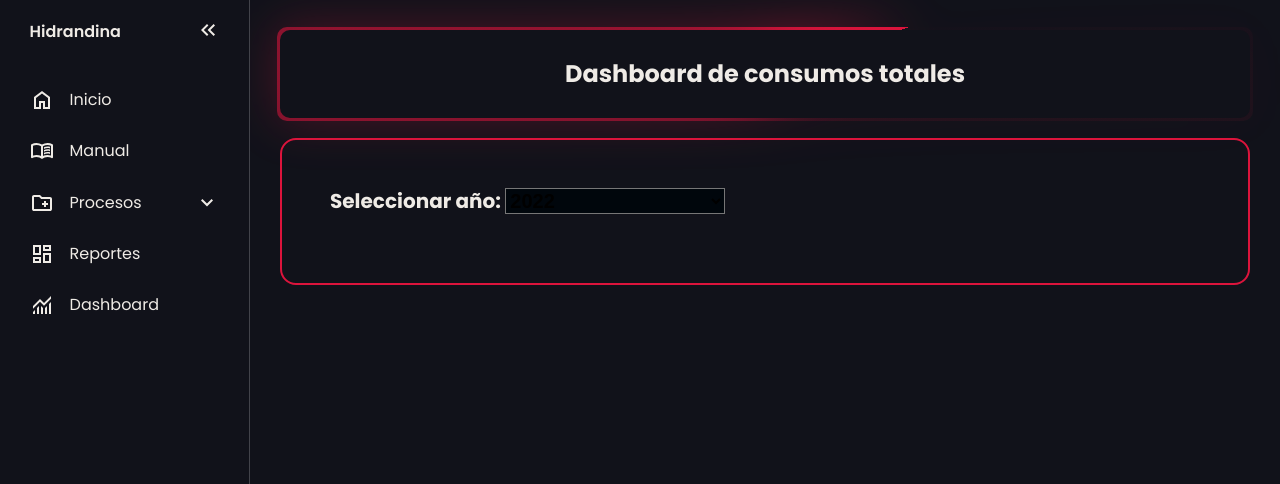
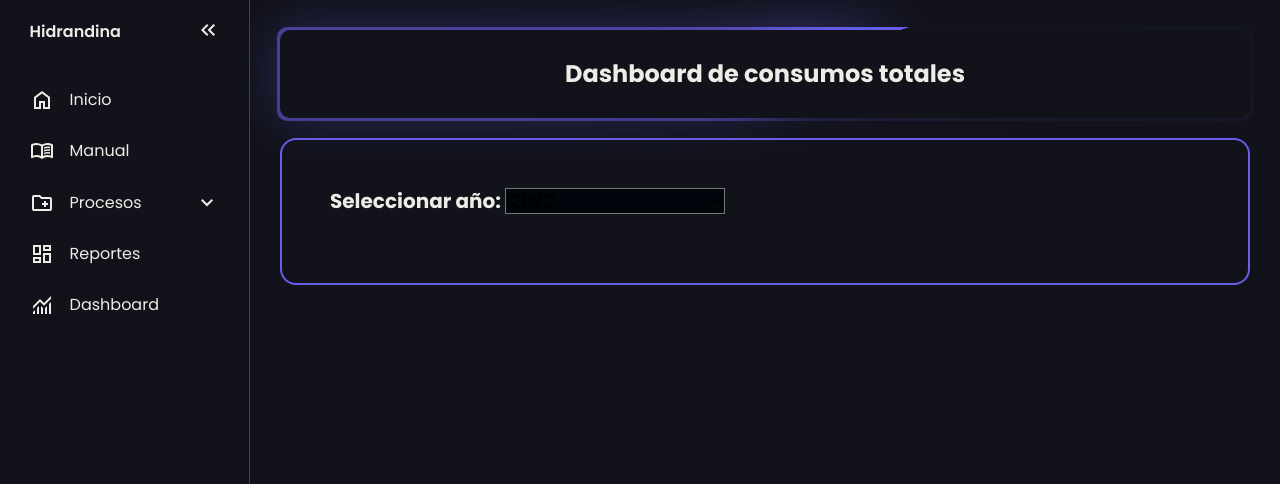
Before and after one commit to JuanChuTri123/PROYECTO_FINAL2, a Flask app: page /Dashboard in a window 1280 px wide. Shown: the top 484 px of the page. Run offline with Flask 3, Linux system fonts and the light colour scheme.

Commit message:
Update dashboard.html

```diff
--- a/templates/dashboard.html
+++ b/templates/dashboard.html
@@ -5,14 +5,14 @@ Dashboard
 {% endblock %}
 
 {% block content %}
-<div class="card red">
+<div class="card purple">
     <h2 class="titulopred">Dashboard de consumos totales</h2>
 </div>
 
-<div class="container red">
+<div class="container purple">
 <form method="get" id="anioForm" action="{{ url_for('dashboard.consumo_dashboard') }}">
   <label class="label-all" for="anio">Seleccionar año:</label>
-  <select class="select-1" name="anio" id="anio" onchange="document.getElementById('anioForm').submit()" style="width: 220px;">
+  <select class="select-5" name="anio" id="anio" onchange="document.getElementById('anioForm').submit()" style="width: 220px;">
     {% for anio in range(2022, 2031) %}
       <option value="{{ anio }}" {% if anio == anio_seleccionado %}selected{% endif %}>{{ anio }}</option>
     {% endfor %}
```
